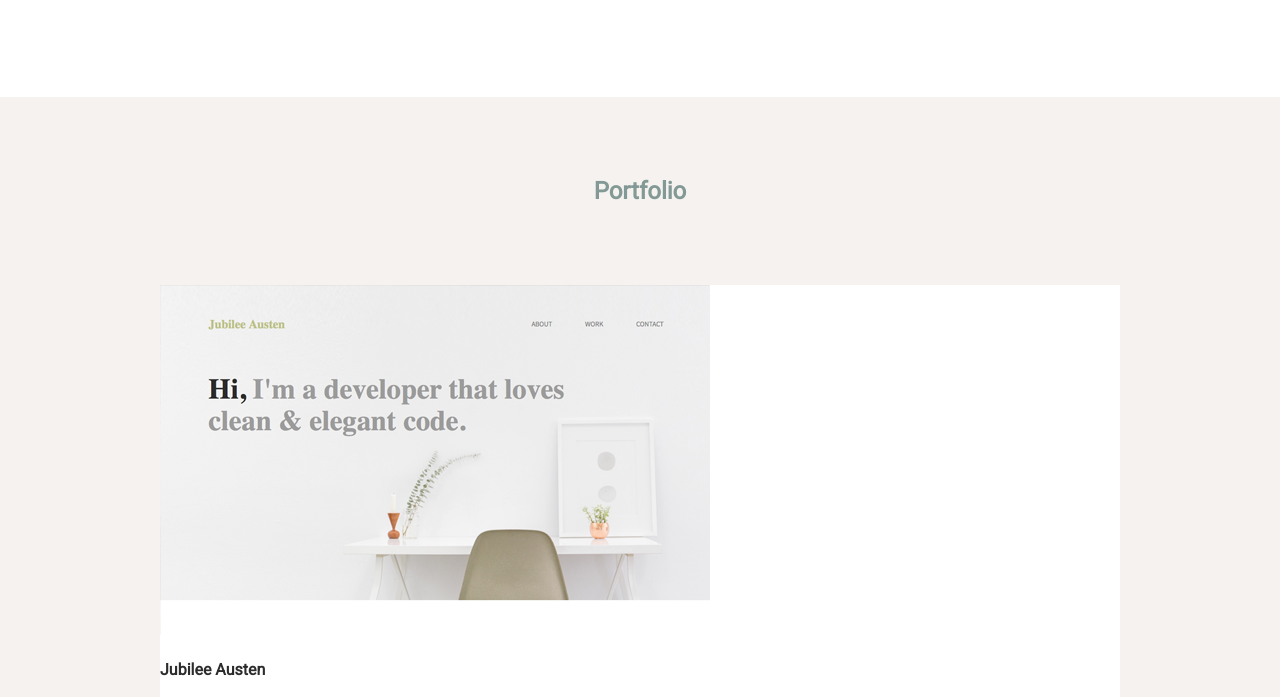
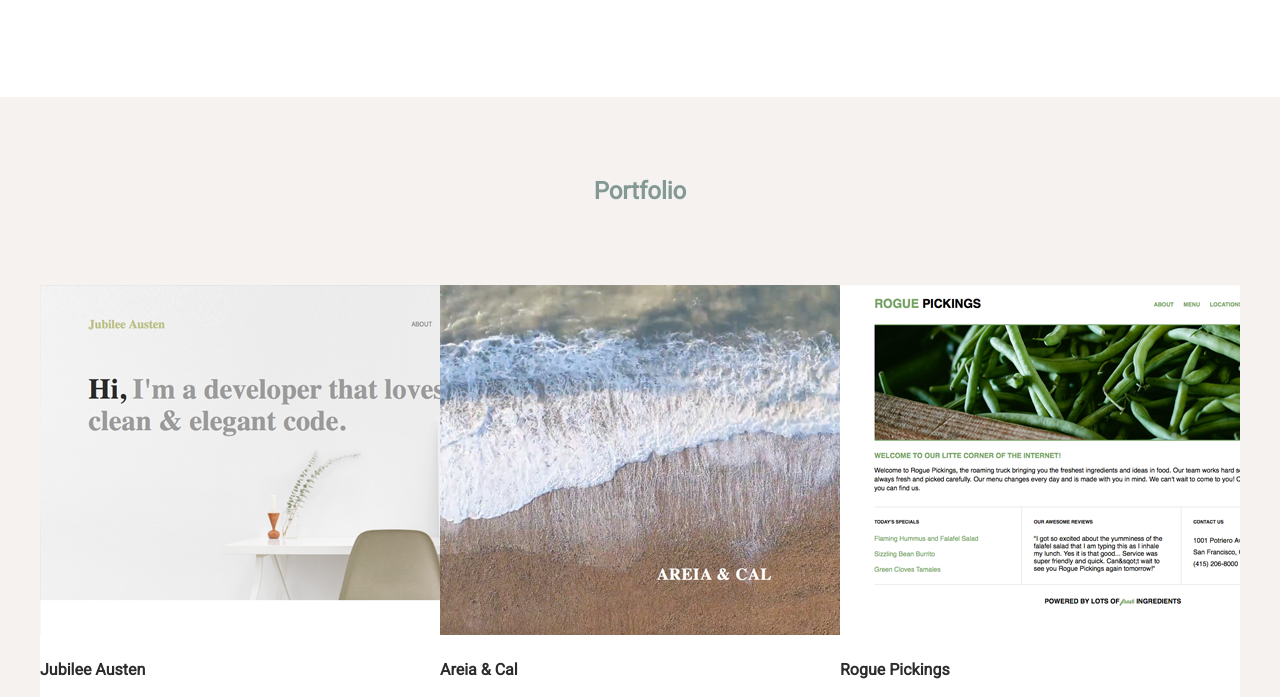
Before and after one commit to helenatsangaris/helena-tsangaris, a plain HTML site: page index.html in a window 1280 px wide. Shown: the part 746-1443 px from the top of the page. Drawn offline with Linux system fonts and the light colour scheme.

Commit message:
changed full-width to 1200px

```diff
--- a/css/main.css
+++ b/css/main.css
@@ -20,7 +20,7 @@ body {
 /***** Grid *****/
 
 .full-width {
-    width: 960px;
+    width: 1200px;
     margin: 0 auto;
     overflow: auto;
 }
--- a/index.html
+++ b/index.html
@@ -49,19 +49,19 @@
             <div class="full-width">
                 <h2>Portfolio</h2>
 
-                <div class="project" class="col-4">
+                <div class="project col-4">
                     <img src="img/jubilee-thumbnail.png" alt="Jubilee Austen Website Thumbnail">
                     <h4>Jubilee Austen</h4>
                     <p>An elegant and clean website for a web-developer's portfolio.</p>
                 </div>
 
-                <div class="project" class="col-4">
+                <div class="project col-4">
                     <img src="img/areiaecal-thumbnail.png" alt="Areia e Cal Website Thumbnail">
                     <h4>Areia & Cal</h4>
                     <p>An ethereal website for Areia&Cal, a brand that focuses on capsule collections of timeless pieces.</p>
                 </div>
 
-                <div class="project" class="col-4">
+                <div class="project col-4">
                     <img src="img/rogue-thumbnail.png" alt="Rogue Pickings Website Thumbnail">
                     <h4>Rogue Pickings</h4>
                     <p>A simple and beatiful website for Rogue PIckings, a roaming truck that brings you the freshest ingredients and ideas in food.</p>
```
